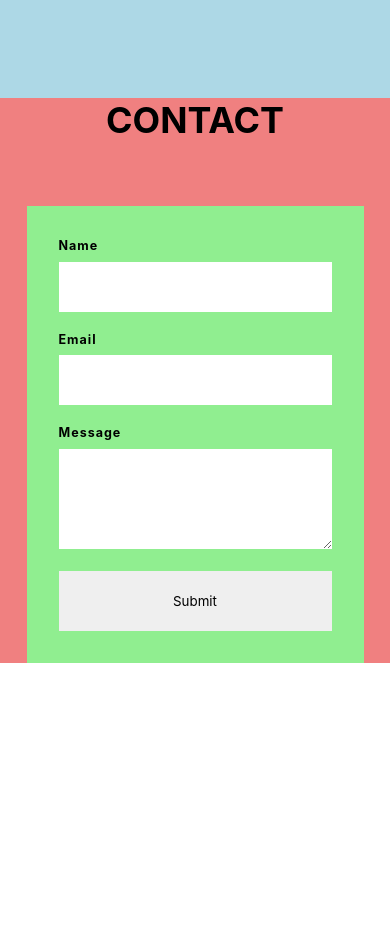
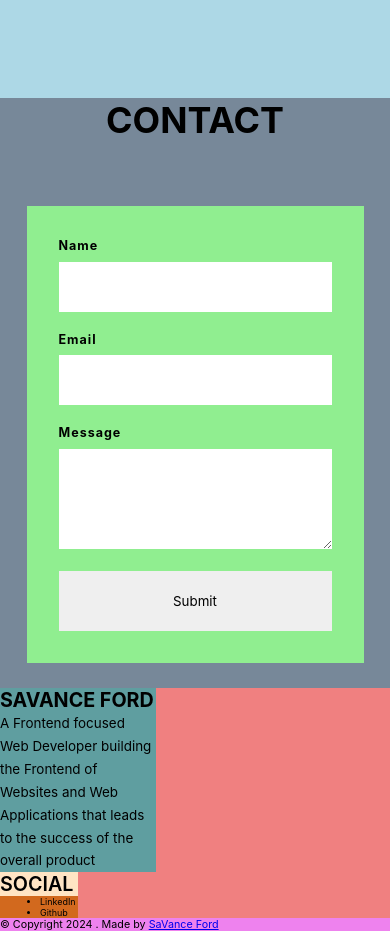
Before and after one commit to SaVanceX/SaVance-Portfolio, a React (Create React App) app: page / in a window 390 px wide. Shown: the part 1340-2271 px from the top of the page. Before the commit the page ends 2003 px from the top, so only its background shows below. Built offline with nearby package versions, Linux system fonts and the light colour scheme.

Commit message:
Add footer component and make typography responsiveness

```diff
--- a/src/App.js
+++ b/src/App.js
@@ -1,8 +1,8 @@
 import { BrowserRouter as Router, Route, Routes } from 'react-router-dom';
 import { Navigation } from './components/navigation';
-
 import { Home } from './components/home';
 import { Experience } from './components/experience';
+import Footer from './components/Footer';
 
 function App() {
   return (
@@ -15,6 +15,7 @@ function App() {
           <Route exact path='/' element={<Home />} />
           <Route exact path='/experience' element={<Experience />} />
         </Routes>
+        <Footer />
       </div>
     </Router>
   );
--- /dev/null
+++ b/src/components/Footer.js
@@ -0,0 +1,32 @@
+import { Link } from 'react-router-dom';
+
+const Footer = () => {
+  return (
+    <footer id='footer'>
+      <div className='footer-content'>
+        <div className='name-blurb'>
+          <h2>SaVance Ford</h2>
+          <p>
+            A Frontend focused Web Developer building the Frontend of Websites
+            and Web Applications that leads to the success of the overall
+            product
+          </p>
+        </div>
+        <div className='socials'>
+          <p>Social</p>
+          <ul>
+            <li>LinkedIn</li>
+            <li>Github</li>
+          </ul>
+        </div>
+      </div>
+      <div className='copyright'>
+        <p>
+          © Copyright 2024 . Made by <Link to='/'>SaVance Ford</Link>
+        </p>
+      </div>
+    </footer>
+  );
+};
+
+export default Footer;
--- a/src/index.css
+++ b/src/index.css
@@ -183,10 +183,9 @@ header {
 
 #contact {
   background-color: lightslategrey;
+  height: 70vh;
 
   .contact-info {
-    background-color: lightcoral;
-
     h2 {
       text-transform: uppercase;
       font-size: 4rem;
@@ -244,6 +243,47 @@ header {
   }
 }
 
+footer {
+  height: 20vh;
+  background-color: lightblue;
+
+  .footer-content {
+    background-color: lightcoral;
+    .name-blurb {
+      background-color: cadetblue;
+      width: 40%;
+      h2 {
+        font-size: 2.2rem;
+        text-transform: uppercase;
+      }
+      p {
+        font-size: 1.5rem;
+        line-height: 1.7;
+      }
+    }
+
+    .socials {
+      background-color: bisque;
+      width: 20%;
+      p {
+        font-size: 2.2rem;
+        text-transform: uppercase;
+        font-weight: 600;
+      }
+      ul {
+        background-color: chocolate;
+      }
+    }
+  }
+
+  .copyright {
+    background-color: violet;
+    p {
+      font-size: 1.2rem;
+    }
+  }
+}
+
 /* ----------------- Experience */
 .experience-block {
   .work-date {
@@ -269,6 +309,7 @@ header {
     line-height: 1.7;
   }
 }
+
 /* -------- BREAKPOINTS ------------- */
 
 /* --------- 1200 */
```
